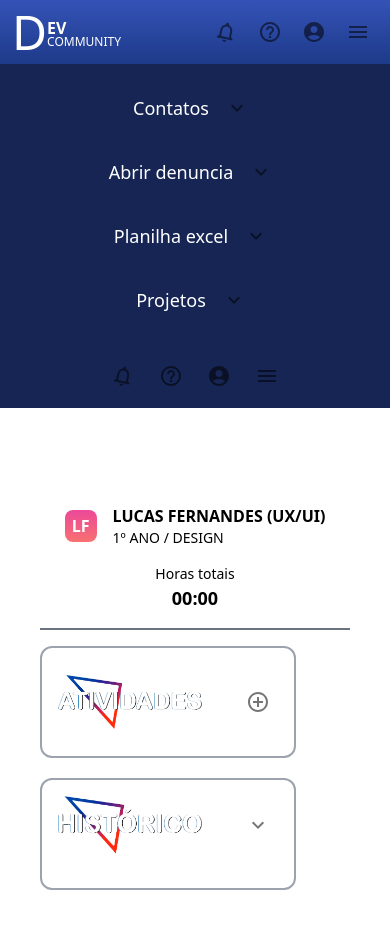
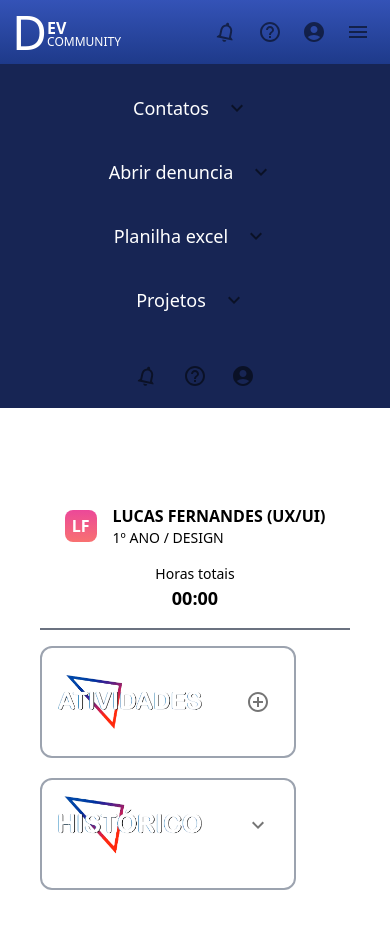
Before and after one commit to Maua-Dev/portal_interno_front, a Next.js app: page / in a window 390 px wide. Both pictures are taken after a click on the button 358 px from the left and 32 px from the top of the page. Built offline with nearby package versions, Linux system fonts and the light colour scheme.

Commit message:
Componentizing on Navbar file Done

```diff
--- a/src/app/components/Navbar.tsx
+++ b/src/app/components/Navbar.tsx
@@ -6,7 +6,178 @@ import HelpOutlineIcon from '@mui/icons-material/HelpOutline'
 import AccountCircleIcon from '@mui/icons-material/AccountCircle'
 import MenuIcon from '@mui/icons-material/Menu'
 import { DefaultIconButton, NavBarButton } from './little_components/Buttons'
-import { useEffect, useState } from 'react'
+import { ReactNode, useState } from 'react'
+
+// const Container = ({ children }: { children: ReactNode }) => {
+//   return (
+//     <div className="flex h-full w-3/4 flex-col rounded-xl border-2 border-gray-400 px-4">
+//       {children}
+//     </div>
+//   )
+// }
+
+const NavBarContainer = ({ children }: { children: ReactNode }) => {
+  return (
+    <div className="flex h-full items-center justify-between bg-gradient-to-t from-blue-900 to-blue-800/90 pl-3 pr-3 text-white lg:pl-11">
+      {children}
+    </div>
+  )
+}
+
+const DevLogo = () => {
+  return (
+    <div className="flex pb-2 pt-2">
+      <h1 className="text-5xl">D</h1>
+      <div className="flex-col">
+        <h2 className="mt-3 leading-none">
+          <strong>EV</strong>
+        </h2>
+        <h3 className="text-xs leading-none">COMMUNITY</h3>
+      </div>
+    </div>
+  )
+}
+
+interface LinkListProps {
+  id: number
+  text: string
+  url: string
+}
+
+const ButtonListWeb = ({ linkList }: { linkList: LinkListProps[] }) => {
+  return (
+    <div className="m-0 flex gap-5  max-[950px]:hidden">
+      {linkList.map((link, index) => {
+        return (
+          <NavBarButton
+            key={index}
+            link_id={link.id}
+            link_text={link.text}
+            button_style=""
+            p_style=""
+          />
+        )
+      })}
+    </div>
+  )
+}
+
+const LeftSide = ({ children }: { children: ReactNode }) => {
+  return <div className="flex gap-12">{children}</div>
+}
+
+interface IconListProps {
+  id: number
+  icon_name: ReactNode
+  url: string
+}
+
+const RightSideIcons = ({
+  handleHamburguerClick,
+  iconList
+}: {
+  handleHamburguerClick: () => void
+  iconList: IconListProps[]
+}) => {
+  return (
+    <div className="flex gap-1 ">
+      {iconList.map((icon, index) => {
+        return (
+          <DefaultIconButton
+            onClick={() => {}}
+            style="text-white max-[950px]:hidden"
+            key={index}
+          >
+            {icon.icon_name}
+          </DefaultIconButton>
+        )
+      })}
+      <DefaultIconButton
+        onClick={handleHamburguerClick}
+        style="text-white min-[950px]:hidden"
+        key={''}
+      >
+        <MenuIcon />
+      </DefaultIconButton>
+    </div>
+  )
+}
+
+const ButtonListMoblie = ({
+  linkList,
+  isOpen
+}: {
+  linkList: LinkListProps[]
+  isOpen: boolean
+}) => {
+  return (
+    <div>
+      {linkList.map((link, index) => {
+        return (
+          <NavBarButton
+            key={index}
+            link_id={link.id}
+            link_text={link.text}
+            button_style={
+              isOpen
+                ? 'w-full flex justify-center py-3 min-[950px]:hidden'
+                : 'hidden'
+            }
+            p_style="text-white"
+          />
+        )
+      })}
+    </div>
+  )
+}
+
+const IconsListMoblie = ({
+  isOpen,
+  iconList
+}: {
+  iconList: IconListProps[]
+  isOpen: boolean
+}) => {
+  return (
+    <div
+      className={
+        isOpen ? 'mt-6 flex items-center justify-center gap-2' : 'hidden'
+      }
+    >
+      {iconList.map((icon, index) => {
+        return (
+          <DefaultIconButton
+            onClick={() => {}}
+            style="text-white min-[950px]:hidden"
+            key={index}
+          >
+            {icon.icon_name}
+          </DefaultIconButton>
+        )
+      })}
+    </div>
+  )
+}
+
+const MobileDropDown = ({
+  isOpen,
+  children
+}: {
+  isOpen: boolean
+  children: ReactNode
+}) => {
+  return (
+    <div
+      className={
+        isOpen
+          ? 'h-fit flex-col justify-evenly gap-3 bg-blue-950 py-3 duration-500 min-[950px]:hidden'
+          : 'relative h-0 duration-700'
+      }
+    >
+      {children}
+    </div>
+  )
+}
 
 export default function NavBar() {
   const [isOpen, setOpen] = useState(false)
@@ -58,102 +229,20 @@ export default function NavBar() {
 
   return (
     <div className="flex-col">
-      <div className="flex h-full items-center justify-between bg-gradient-to-t from-blue-900 to-blue-800/90 pl-3 pr-3 text-white lg:pl-11">
-        <div className="flex gap-12">
-          <div className="flex pb-2 pt-2">
-            <h1 className="text-5xl">D</h1>
-            <div className="flex-col">
-              <h2 className="mt-3 leading-none">
-                <strong>EV</strong>
-              </h2>
-              <h3 className="text-xs leading-none">COMMUNITY</h3>
-            </div>
-          </div>
-          <div className="m-0 flex gap-5  max-[950px]:hidden">
-            {linksList.map((link, index) => {
-              return (
-                <NavBarButton
-                  key={index}
-                  link_id={link.id}
-                  link_text={link.text}
-                  button_style=""
-                  p_style=""
-                />
-              )
-            })}
-          </div>
-        </div>
-        <div className="flex gap-1 ">
-          {iconsList.map((icon, index) => {
-            return (
-              <DefaultIconButton
-                onClick={() => {}}
-                style="text-white max-[950px]:hidden"
-                key={index}
-              >
-                {icon.icon_name}
-              </DefaultIconButton>
-            )
-          })}
-          <DefaultIconButton
-            onClick={handleHamburguerClick}
-            style="text-white min-[950px]:hidden"
-            key={''}
-          >
-            <MenuIcon />
-          </DefaultIconButton>
-        </div>
-      </div>
-      <div
-        className={
-          isOpen
-            ? 'h-fit flex-col justify-evenly gap-3 bg-blue-950 py-3 duration-500 min-[950px]:hidden'
-            : 'relative h-0 duration-700'
-        }
-      >
-        <div>
-          {linksList.map((link, index) => {
-            return (
-              <NavBarButton
-                key={index}
-                link_id={link.id}
-                link_text={link.text}
-                button_style={
-                  isOpen
-                    ? 'w-full flex justify-center py-3 min-[950px]:hidden'
-                    : 'hidden'
-                }
-                p_style="text-white"
-              />
-            )
-          })}
-        </div>
-        <div>
-          <div
-            className={
-              isOpen ? 'mt-6 flex items-center justify-center gap-2' : 'hidden'
-            }
-          >
-            {iconsList.map((icon, index) => {
-              return (
-                <DefaultIconButton
-                  onClick={() => {}}
-                  style="text-white min-[950px]:hidden"
-                  key={index}
-                >
-                  {icon.icon_name}
-                </DefaultIconButton>
-              )
-            })}
-            <DefaultIconButton
-              onClick={handleHamburguerClick}
-              style="text-white max-[950px]:hidden"
-            >
-              <MenuIcon />
-            </DefaultIconButton>
-          </div>
-        </div>
-      </div>
+      <NavBarContainer>
+        <LeftSide>
+          <DevLogo />
+          <ButtonListWeb linkList={linksList} />
+        </LeftSide>
+        <RightSideIcons
+          handleHamburguerClick={handleHamburguerClick}
+          iconList={iconsList}
+        />
+      </NavBarContainer>
+      <MobileDropDown isOpen={isOpen}>
+        <ButtonListMoblie isOpen={isOpen} linkList={linksList} />
+        <IconsListMoblie isOpen={isOpen} iconList={iconsList} />
+      </MobileDropDown>
     </div>
   )
 }
```
